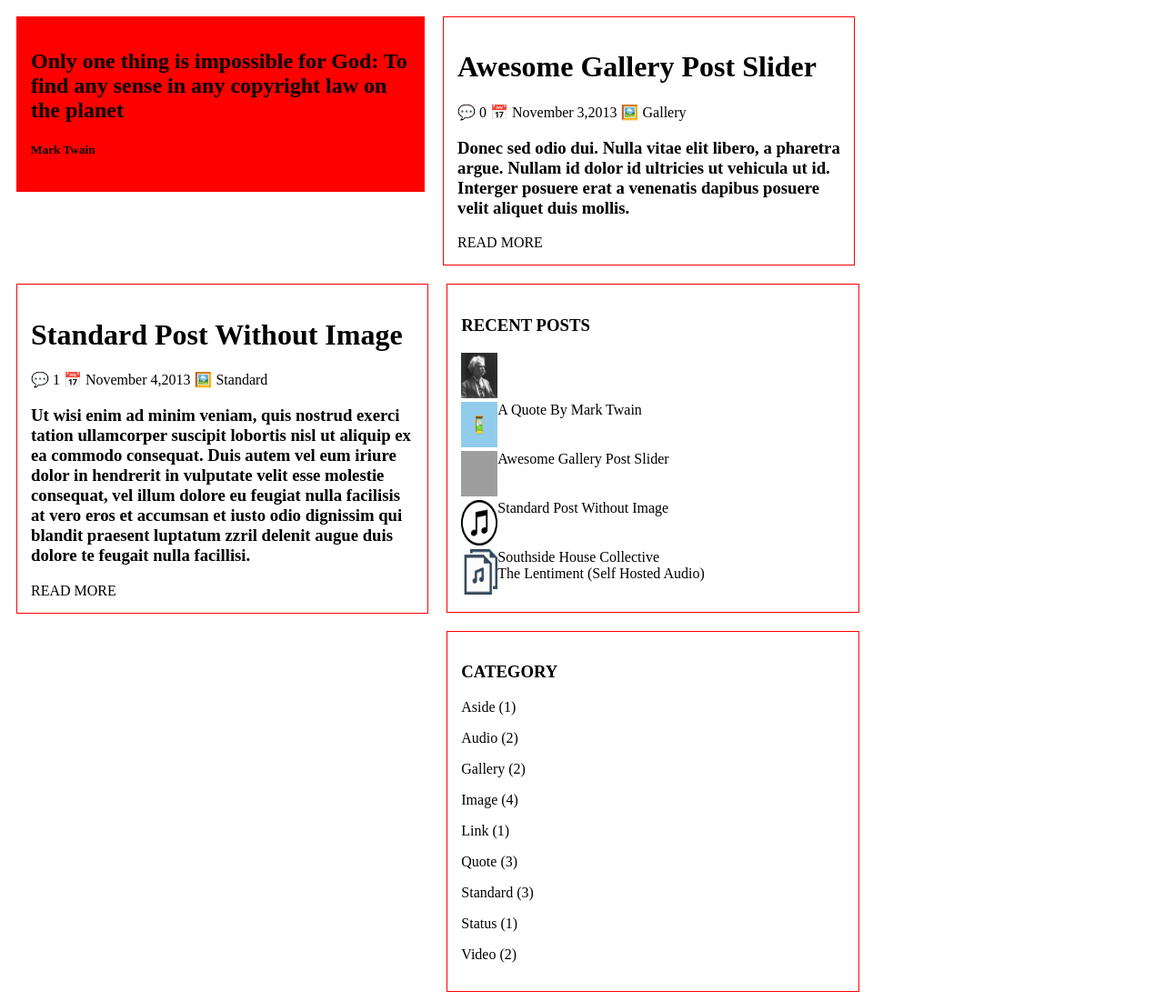
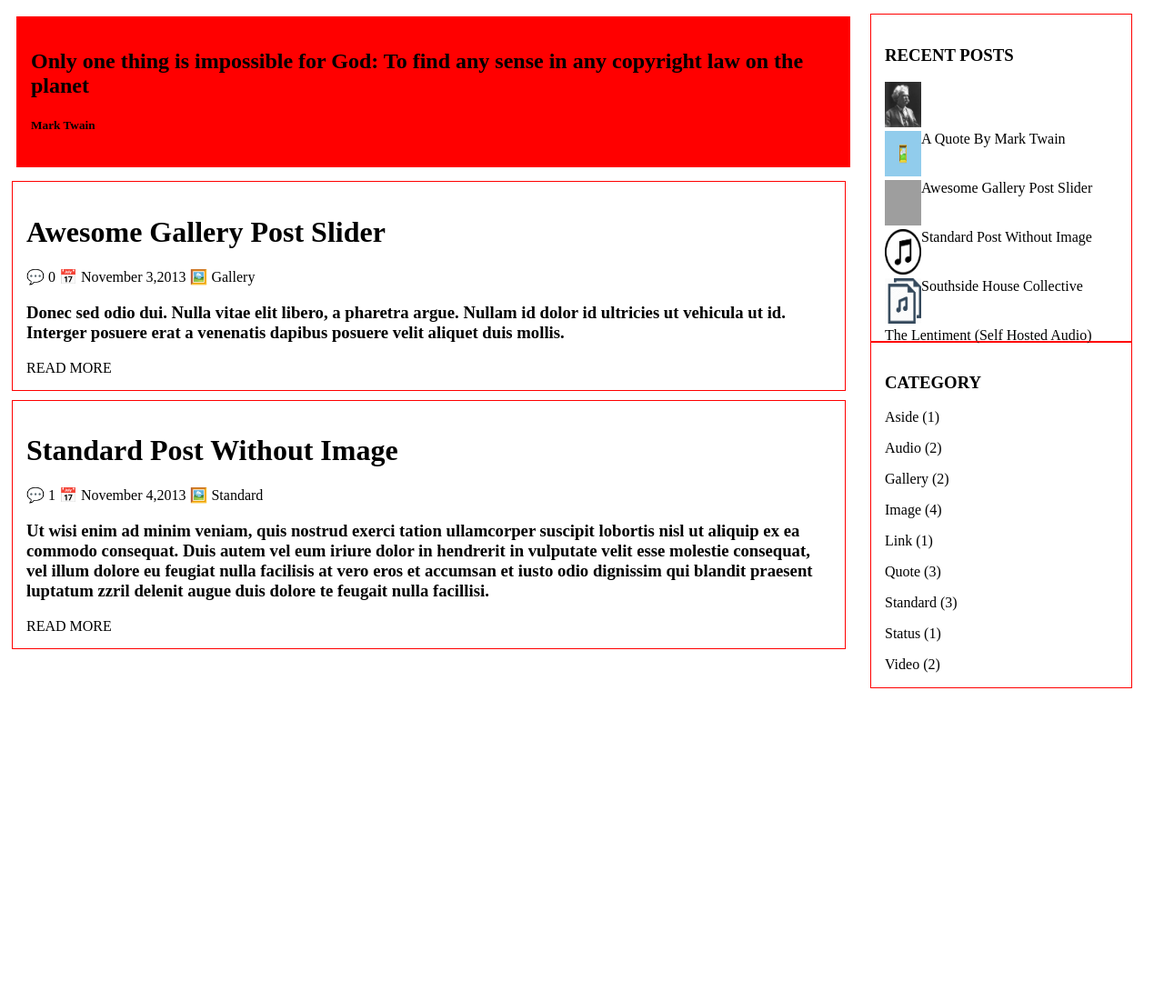
Before and after one commit to tuananh19959/webstorm2004, a PHP site: page /assignment3.html in a window 1280 px wide. Shown: the whole page at 91% size. After the commit the page ends 757 px from the top, so only its background shows below. Run offline with PHP 8.4, Linux system fonts and the light colour scheme; grey boxes are pictures that could not be loaded.

Commit message:
11/06.html

```diff
--- a/assignment3.html
+++ b/assignment3.html
@@ -35,7 +35,7 @@
             READ MORE
         </span>
     </div>
-    <div>
+    <div class="post">
         <h3>RECENT POSTS</h3>
         <span>
             <span class="image">
@@ -68,7 +68,7 @@
             <span class="ID">The Lentiment (Self Hosted Audio)<span/>
         </span>
     </div>
-    <div>
+    <div class="category">
         <h3>CATEGORY</h3>
         <span>
             <p>Aside (1)</p>
--- a/css/assignment3.css
+++ b/css/assignment3.css
@@ -1,14 +1,14 @@
 div{
-    width: 33.33%;
+    width: 70%;
     height: 20%;
     float: left;
     border: 1px solid red;
-    margin: 10px;
+    margin: 5px;
     padding: 15px;
 }
 .header{
     background-color: red;
-    width: 33%;
+    width: 70%;
     height: 20%;
     float: left;
     border: 1px solid red;
@@ -20,3 +20,19 @@ div .image{
 div .ID{
     float: left;
 }
+div.category{
+    float: right;
+    width: 20%;
+    height: 350px;
+    position: absolute;
+    top: 370px;
+    right: 30px;
+}
+div.post{
+    float: right;
+    width: 20%;
+    position: absolute;
+    top: 10px;
+    right: 30px;
+    height: 330px;
+}
```
